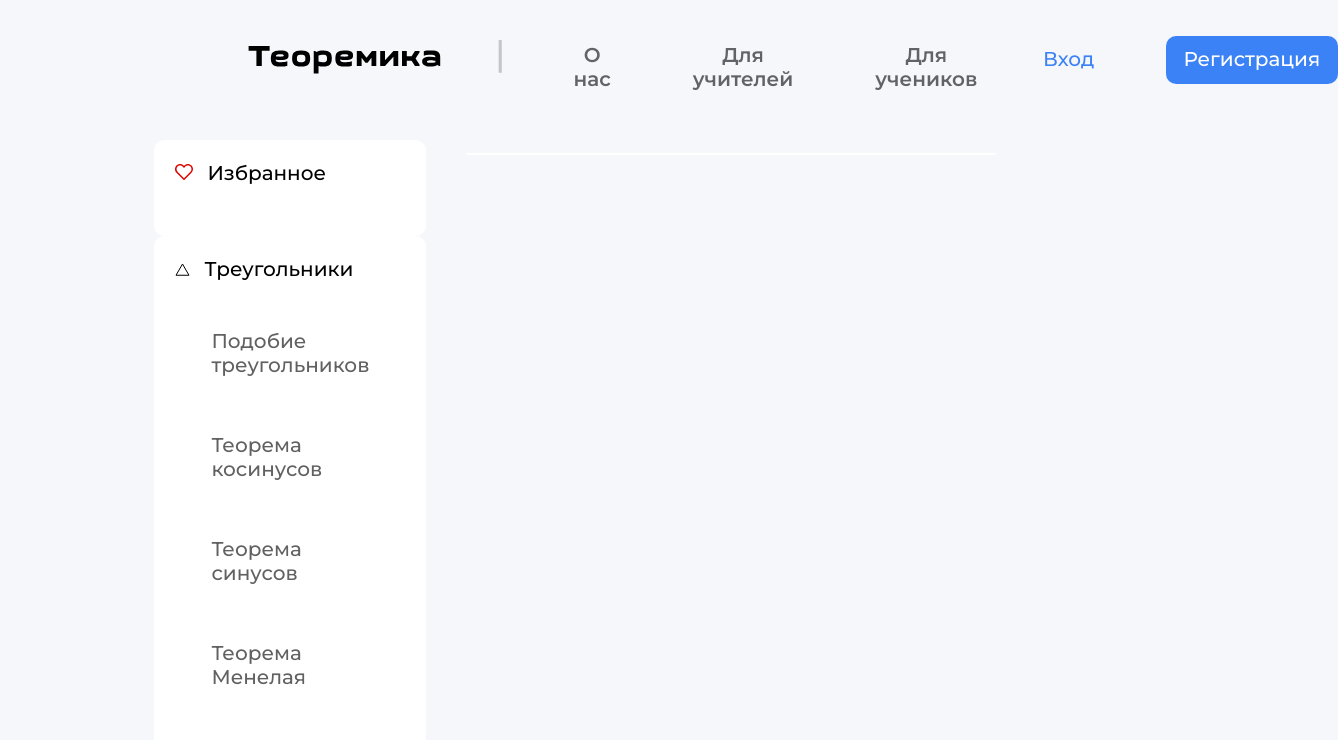
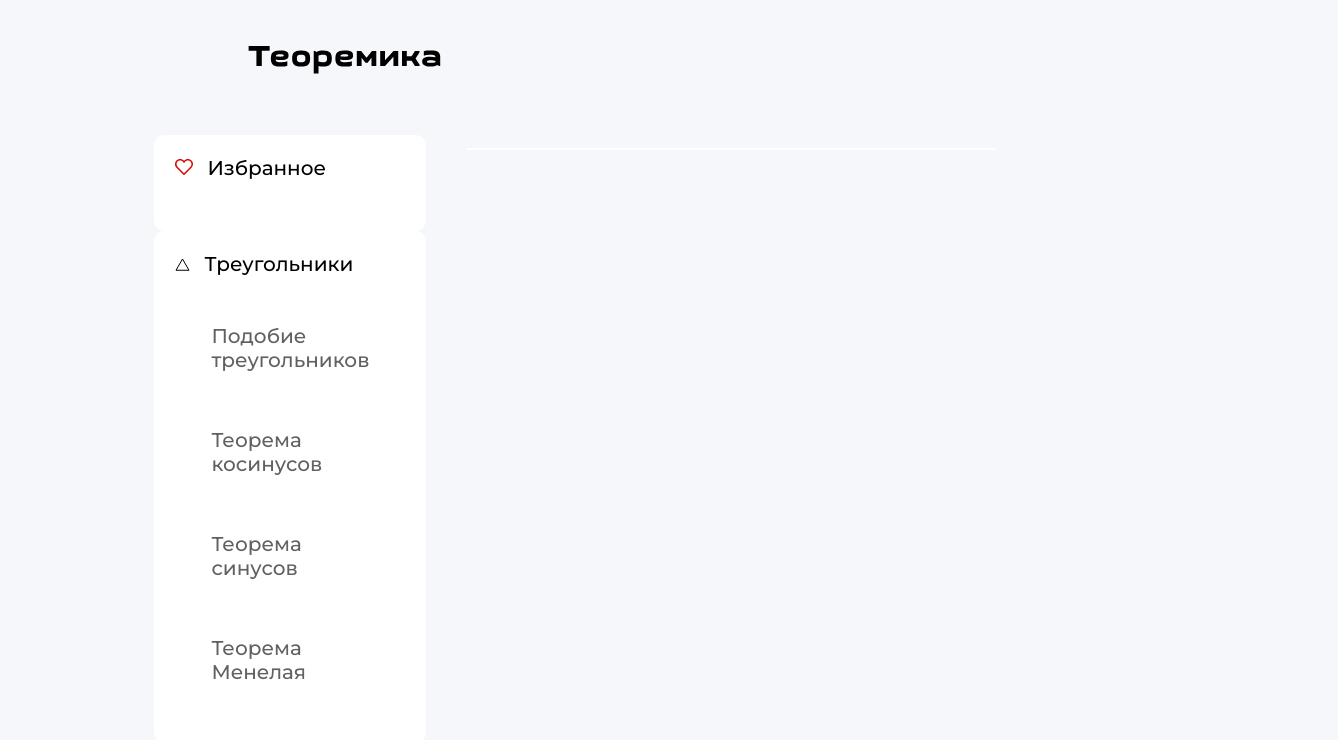
Before and after one commit to Aofavir/Theoremica, a plain HTML site: page client/2.html in a window 1280 px wide. Shown: the top 740 px of the page, 1338 px wide, since content can reach past the window. Drawn offline with nearby package versions, Linux system fonts and the light colour scheme; a script that the page names is missing.

Commit message:
Kinda finished

```diff
--- a/client/2.html
+++ b/client/2.html
@@ -16,12 +16,6 @@
 <header style="background: #F6F7FB">
     <ul class="top-row">
         <li class="big-logo link"><a href="catalog.html"><img src="theoremica-logo.svg" alt="Теоремика"></a></li>
-        <li class="stick">|</li>
-        <li class="top-small button link">О нас</li>
-        <li class="top-small button link">Для учителей</li>
-        <li class="top-small button link">Для учеников</li>
-        <li class="login button link">Вход</li>
-        <li class="registration button link">Регистрация</li>
     </ul>
 </header>
 <body style="background: #F6F7FB">
--- a/client/theorem.css
+++ b/client/theorem.css
@@ -126,7 +126,7 @@ ul {
 }
 
 .description {
-    font-size: 16px
+    font-size: 20px
 }
 
 .description-title {
```
Also changed, not shown: client/3.html (+0 -6 lines), client/4.html (+0 -6 lines), client/5.html (+0 -6 lines), client/6.html (+0 -6 lines), client/7.html (+0 -6 lines), client/8.html (+0 -6 lines), client/Menelay.png (added), client/cos.png (added), client/sector.png (added), client/touch.png (added), 1 other file.
